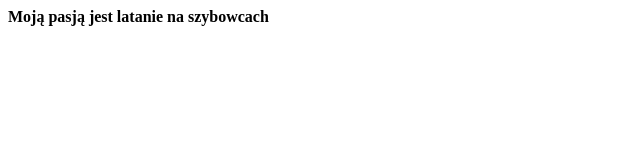
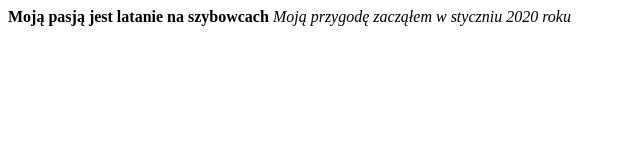
Before and after one commit to cyran7/first, a plain HTML site: page index.html in a window 1280 px wide. Shown: the whole page, without its empty margins (0-640 px from the left). Drawn offline with Linux system fonts and the light colour scheme.

Commit message:
Dodanie informacji do strony

```diff
--- a/index.html
+++ b/index.html
@@ -3,6 +3,7 @@
 <title>Strona tytułowa - Nethy</title>
 </head>
 <body>
-<b> Moją pasją jest latanie na szybowcach</b>
+<b>Moją pasją jest latanie na szybowcach</b>
+<i>Moją przygodę zacząłem w styczniu 2020 roku</i>
 </body>
 </html>
```
